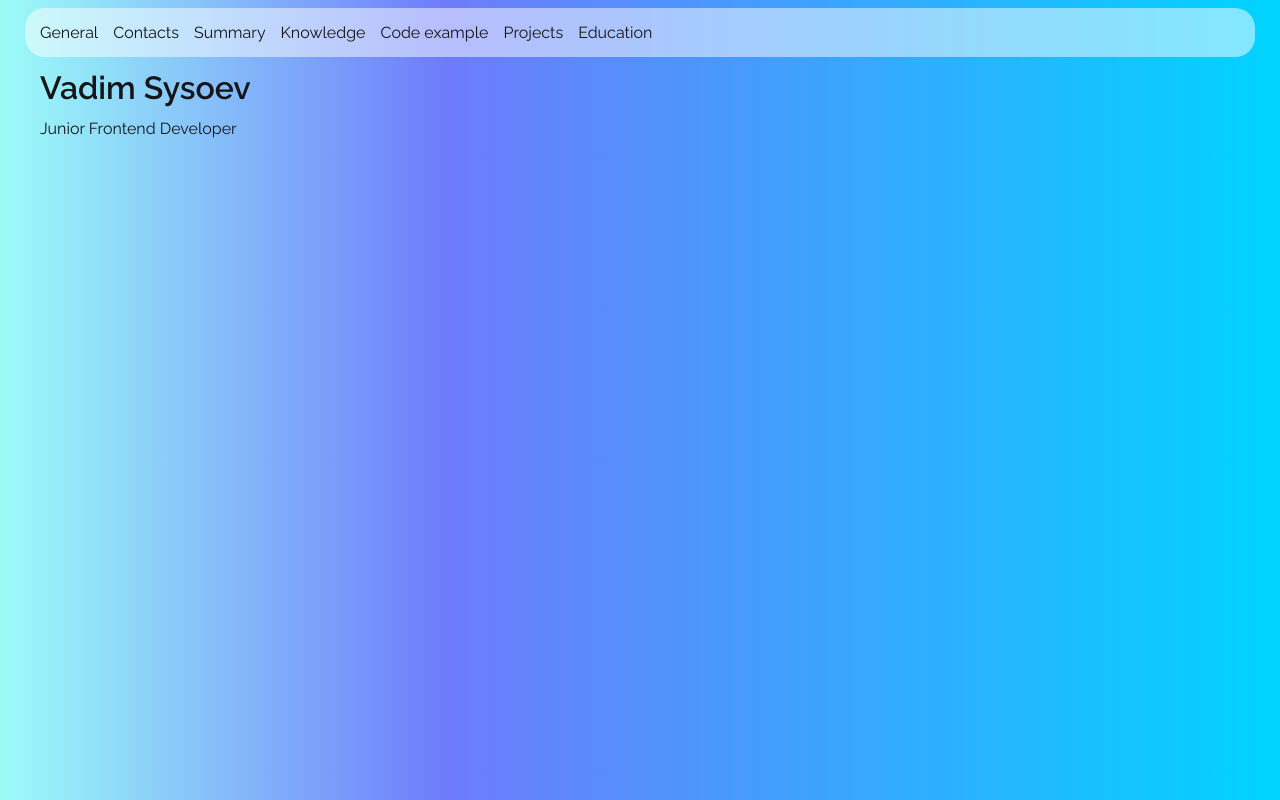
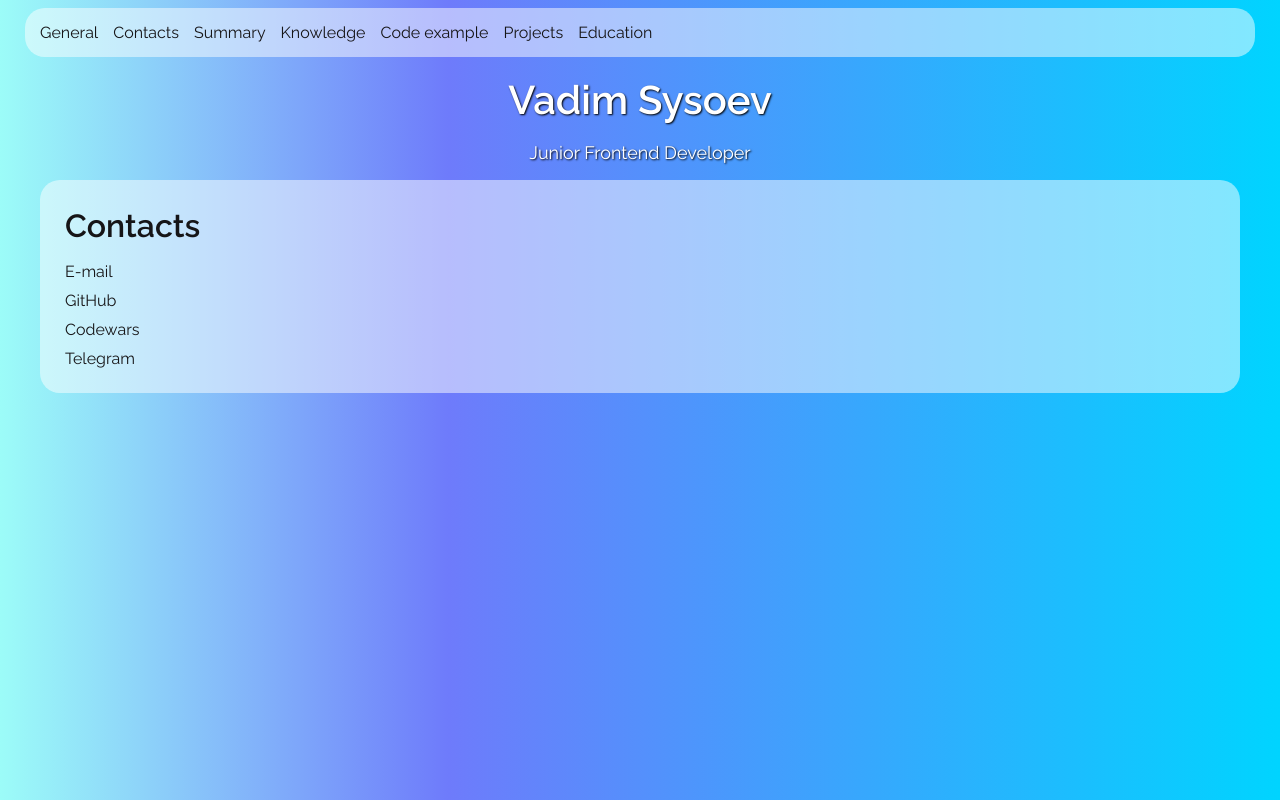
Before and after one commit to sysoev-dev/rsschool-cv, a plain HTML site: page index.html in a window 1280 px wide. Drawn offline with Linux system fonts and the light colour scheme.

Commit message:
feat: Add contacts section

```diff
--- a/css/style.css
+++ b/css/style.css
@@ -40,3 +40,49 @@ body {
 .nav-link:hover {
   text-decoration: underline;
 }
+
+.title-wrapper {
+  text-align: center;
+}
+
+.main-title {
+  font-size: 40px;
+  line-height: 32px;
+  color: #fff;
+  text-shadow: 1px 1px 2px black;
+}
+
+.main-desc {
+  color: #fff;
+  text-shadow: 1px 1px 2px black;
+  font-size: 18px;
+}
+
+.section {
+  padding: 10px 25px 25px 25px;
+  background-color: rgba(255, 255, 255, 0.5);
+  border-radius: 20px;
+}
+
+.section-title {
+  font-size: 32px;
+}
+
+.contacts-list {
+  margin: 0;
+  padding: 0;
+  list-style: none;
+}
+
+.contacts-item:not(:last-child) {
+  margin-bottom: 10px;
+}
+
+.contacts-link {
+  text-decoration: none;
+  color: inherit;
+}
+
+.contacts-link:hover {
+  text-decoration: underline;
+}
--- a/index.html
+++ b/index.html
@@ -27,8 +27,20 @@
     </nav>
   </header>
   <main class="container">
-    <h1>Vadim Sysoev</h1>
-    <p>Junior Frontend Developer</p>
+    <div class="title-wrapper">
+      <h1 class="main-title">Vadim Sysoev</h1>
+      <p class="main-desc">Junior Frontend Developer</p>
+    </div>
+    <section class="section section-contacts">
+      <h2 class="section-title">Contacts</h2>
+      <ul class="contacts-list">
+        <li class="contacts-item"><a class="contacts-link" href="mailto:sysoev.dev@gmail.com">E-mail</a></li>
+        <li class="contacts-item"><a class="contacts-link" href="https://github.com/sysoev-dev">GitHub</a></li>
+        <li class="contacts-item"><a class="contacts-link" href="https://www.codewars.com/users/sysoev-dev">Codewars</a>
+        </li>
+        <li class="contacts-item"><a class="contacts-link" href="https://t-do.ru/sysoev_dev">Telegram</a></li>
+      </ul>
+    </section>
   </main>
 </body>
 
```
